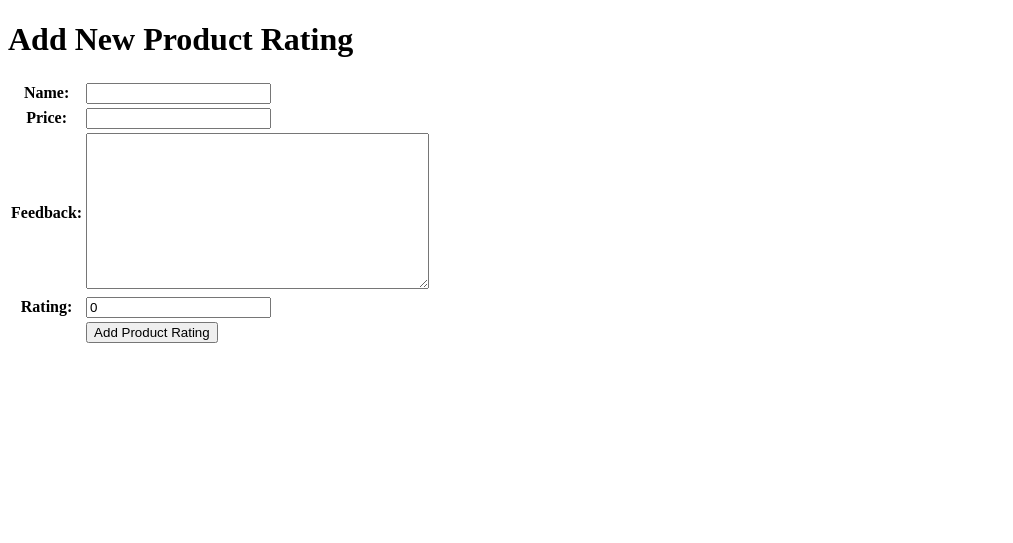
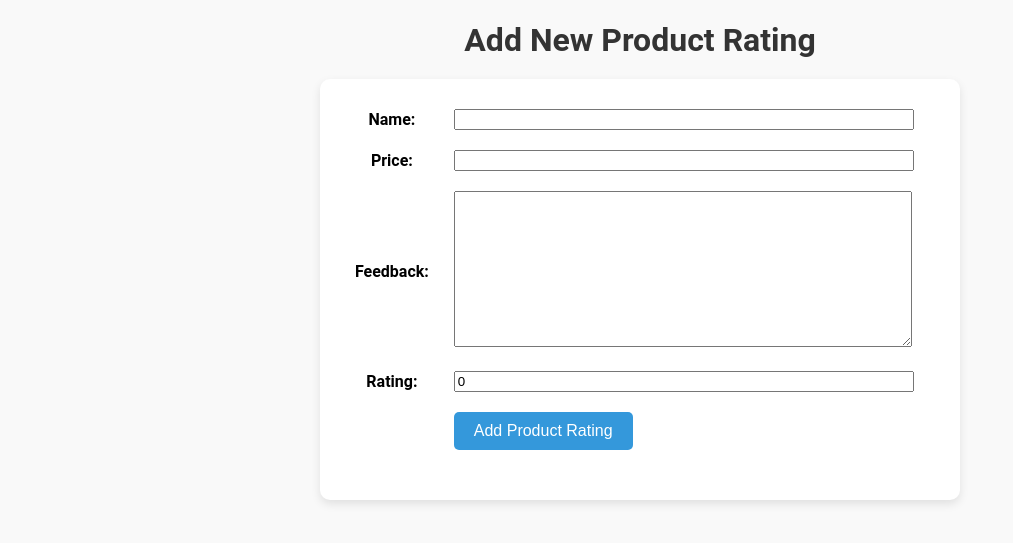
Before and after one commit to mairashasi/shtoree, a Django app: page /create-product-rating in a window 1280 px wide. Shown: the top 543 px of the page, without its empty margins (0-1013 px from the left). Run offline with Django 5.2, Linux system fonts and the light colour scheme.

Commit message:
compliting tutorial 2

```diff
--- a/main/templates/create_product_rating.html
+++ b/main/templates/create_product_rating.html
@@ -1,5 +1,80 @@
 {% extends 'base.html' %}
 {% block content %}
+
+{% block meta %}
+    <style>
+        body {
+            font-family: 'Roboto', sans-serif;
+            background-color: #f9f9f9;
+        }
+
+        h1 {
+            color: #333;
+            text-align: center;
+            font-size: 2em;
+            margin-bottom: 20px;
+        }
+
+        form {
+            max-width: 600px;
+            margin: 0 auto;
+            background-color: #fff;
+            padding: 20px;
+            border-radius: 10px;
+            box-shadow: 0 4px 10px rgba(0, 0, 0, 0.1);
+        }
+
+        table {
+            width: 100%;
+            border-collapse: collapse;
+            margin-bottom: 20px;
+        }
+
+        td {
+            padding: 10px;
+            font-size: 1em;
+        }
+
+        input[type="submit"] {
+            background-color: #3498db;
+            color: white;
+            padding: 10px 20px;
+            font-size: 1em;
+            border: none;
+            border-radius: 5px;
+            cursor: pointer;
+            transition: background-color 0.3s;
+        }
+
+        input[type="submit"]:hover {
+            background-color: #2980b9;
+        }
+
+        .form-field {
+            margin-bottom: 20px;
+        }
+
+        .form-field label {
+            font-size: 1em;
+            font-weight: bold;
+            color: #333;
+        }
+
+        .form-field input, .form-field select, .form-field textarea {
+            width: 100%;
+            padding: 10px;
+            font-size: 1em;
+            border: 1px solid #ccc;
+            border-radius: 5px;
+            margin-top: 5px;
+        }
+
+        input[type="text"], input[type="number"], textarea {
+            width: 95%; /* Adjust input width */
+        }
+    </style>
+{% endblock meta %}
+
 <h1>Add New Product Rating</h1>
 
 <form method="POST">
--- a/main/urls.py
+++ b/main/urls.py
@@ -1,9 +1,16 @@
 from django.urls import path
-from main.views import show_main, create_product_rating
+from main.views import show_main, create_product_rating, show_xml, show_json, show_xml_by_id, show_json_by_id
+
+
+
 
 app_name = 'main'
 
 urlpatterns = [
     path('', show_main, name='show_main'),
     path('create-product-rating', create_product_rating, name='create_product_rating'),
+    path('xml/', show_xml, name='show_xml'),
+    path('json/', show_json, name='show_json'),
+    path('xml/<str:id>/', show_xml_by_id, name='show_xml_by_id'),
+    path('json/<str:id>/', show_json_by_id, name='show_json_by_id'),
 ]
--- a/main/views.py
+++ b/main/views.py
@@ -1,6 +1,8 @@
 from django.shortcuts import render, redirect   # Tambahkan import redirect di baris ini
 from main.forms import ProductForm
 from main.models import Product
+from django.http import HttpResponse
+from django.core import serializers
 
 # Create your views here.
 def show_main(request):
@@ -29,3 +31,19 @@ def create_product_rating(request):
 
     context = {'form': form}
     return render(request, "create_product_rating.html", context)
+
+def show_xml(request):
+    data = Product.objects.all()
+    return HttpResponse(serializers.serialize("xml", data), content_type="application/xml")
+
+def show_json(request):
+    data = Product.objects.all()
+    return HttpResponse(serializers.serialize("json", data), content_type="application/json")
+
+def show_xml_by_id(request, id):
+    data_id = Product.objects.filter(pk=id)
+    return HttpResponse(serializers.serialize("xml", data_id), content_type="application/xml")
+
+def show_json_by_id(request, id):
+    data_id = Product.objects.filter(pk=id)
+    return HttpResponse(serializers.serialize("json", data_id), content_type="application/json")
--- a/shtoree_app/settings.py
+++ b/shtoree_app/settings.py
@@ -122,3 +122,5 @@ STATIC_URL = 'static/'
 # https://docs.djangoproject.com/en/5.1/ref/settings/#default-auto-field
 
 DEFAULT_AUTO_FIELD = 'django.db.models.BigAutoField'
+
+CSRF_TRUSTED_ORIGINS = ["http://localhost","http://127.0.0.1","http://maira-shasmeen-shtoree.pbp.cs.ui.ac.id", "https://maira-shasmeen-shtoree.pbp.cs.ui.ac.id"]
```
Also changed, not shown: main/templates/main.html (+76 -22 lines), .github/workflows/deploy.yml (added), README.md.
